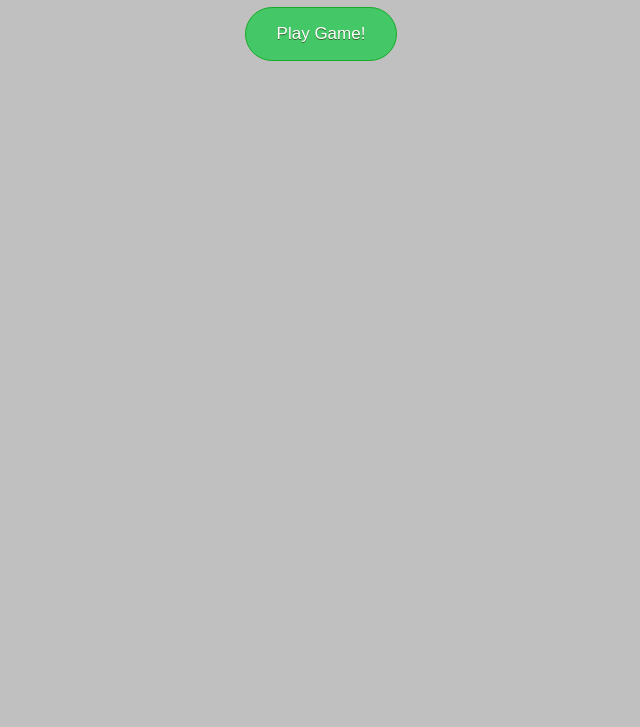
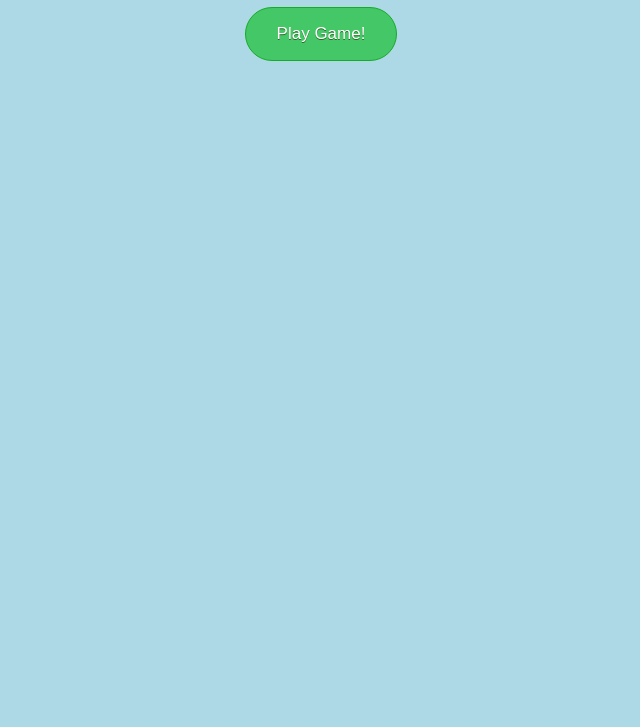
Before and after one commit to CarlosIUSalazar/FabulousFred-HTML-CSS-JS, a plain HTML site: page index.html in a window 1280 px wide. Shown: the part 73-800 px from the top of the page, without its empty margins (319-959 px from the left). Drawn offline with Linux system fonts and the light colour scheme.

Commit message:
CSS update

```diff
--- a/styles.css
+++ b/styles.css
@@ -1,5 +1,5 @@
 body {
-  background-color: silver;
+  background-color: lightblue;
 }
 
 #gameStartButton {
```
